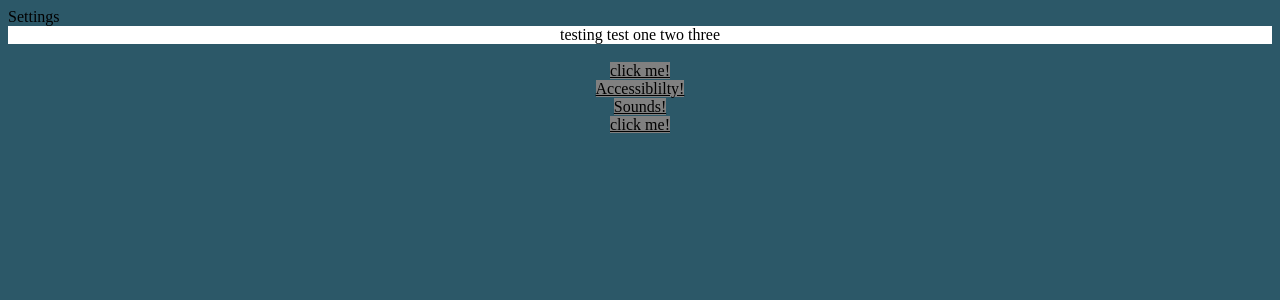
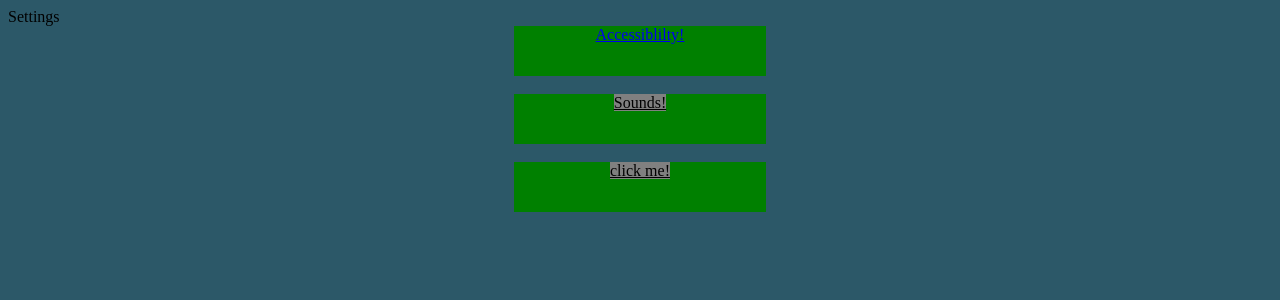
Before and after one commit to ZarinStar/Sealion-WireFrameDemo, a PHP site: page /settings.html in a window 1280 px wide. Shown: the top 300 px of the page. Run offline with PHP 8.4, Linux system fonts and the light colour scheme.

Commit message:
Style adjust
Adjust so button links line up

```diff
--- a/settings.html
+++ b/settings.html
@@ -8,18 +8,22 @@
 <link type="text/css" rel="stylesheet" href="stylesheet.css"/>
 <body id ="mainBackground">
 
-<div id = "mainDiv" align="center">
+<!--<div id = "mainDiv" align="center">
 	testing test one two three
-  </div>
+  </div>-->
 
 <br>
 
-<center> <a href="www.google.ca" class="gear" > click me! </a> </center>
+<center> <div class = "buttonLink"> <a href="https://www.google.ca"> Accessiblilty! </a> </div> </center>
+<br>
 
+<center> <div class = "buttonLink"> <a href="www.google.ca" class="gear" > Sounds! </a> </div> </center>
 
-<center> <a href="https://www.google.ca" class="gear" > Accessiblilty! </a> </center>
-<center> <a href="www.google.ca" class="gear" > Sounds! </a> </center>
-<center> <a href="www.google.ca" class="gear" > click me! </a> </center>
+<br>
+
+<center> <div class = "buttonLink"><a href="www.google.ca" class="gear" > click me! </a> </div> </center>
+
+<br>
 
 </body>
 </html>
--- a/stylesheet.css
+++ b/stylesheet.css
@@ -13,4 +13,10 @@ a.gear {
 	color: black;
 }
 
+div.buttonLink {
+    height: 50px;
+    width: 20%;
+    background-color: green;
+}
+
 /* http://www.w3schools.com/tags/ref_colorpicker.asp */
```
